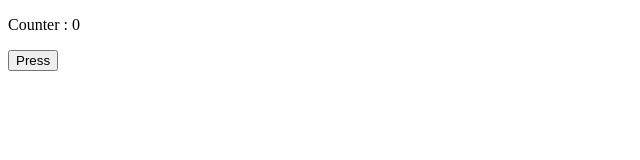
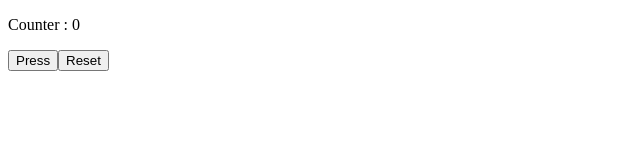
Before and after one commit to msameert/api-dev-workspace, a React (Vite) app in the folder frontend/: page / in a window 1280 px wide. Shown: the top 160 px of the page, without its empty margins (0-640 px from the left). Built offline with nearby package versions, Linux system fonts and the light colour scheme.

Commit message:
useState reset

```diff
--- a/frontend/src/components/base.tsx
+++ b/frontend/src/components/base.tsx
@@ -8,6 +8,7 @@ const Base = () => {
         <div>
             <p> Counter : {counter} </p>
             <button onClick={() => setCounter(counter + 1)}>Press</button>
+            <button onClick={() => setCounter(0)}> Reset </button>
         </div>
 
     )
```
